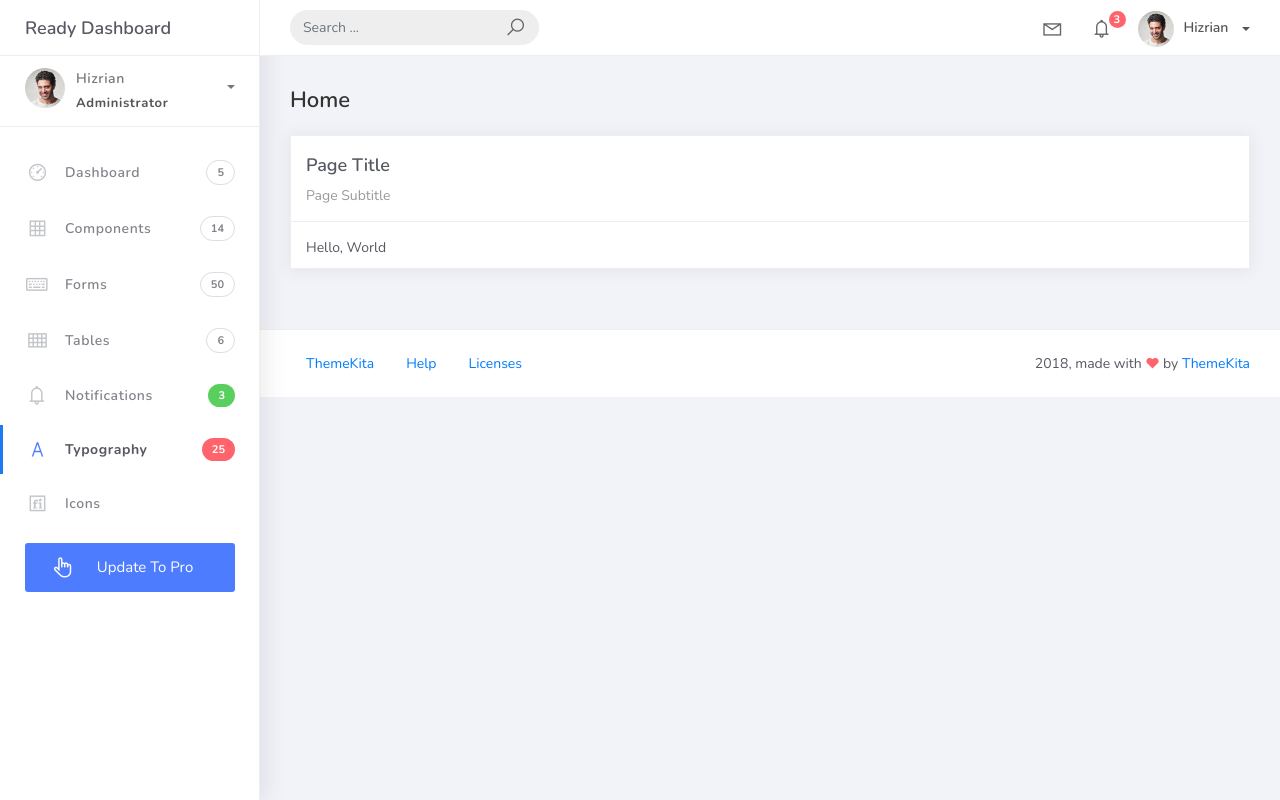
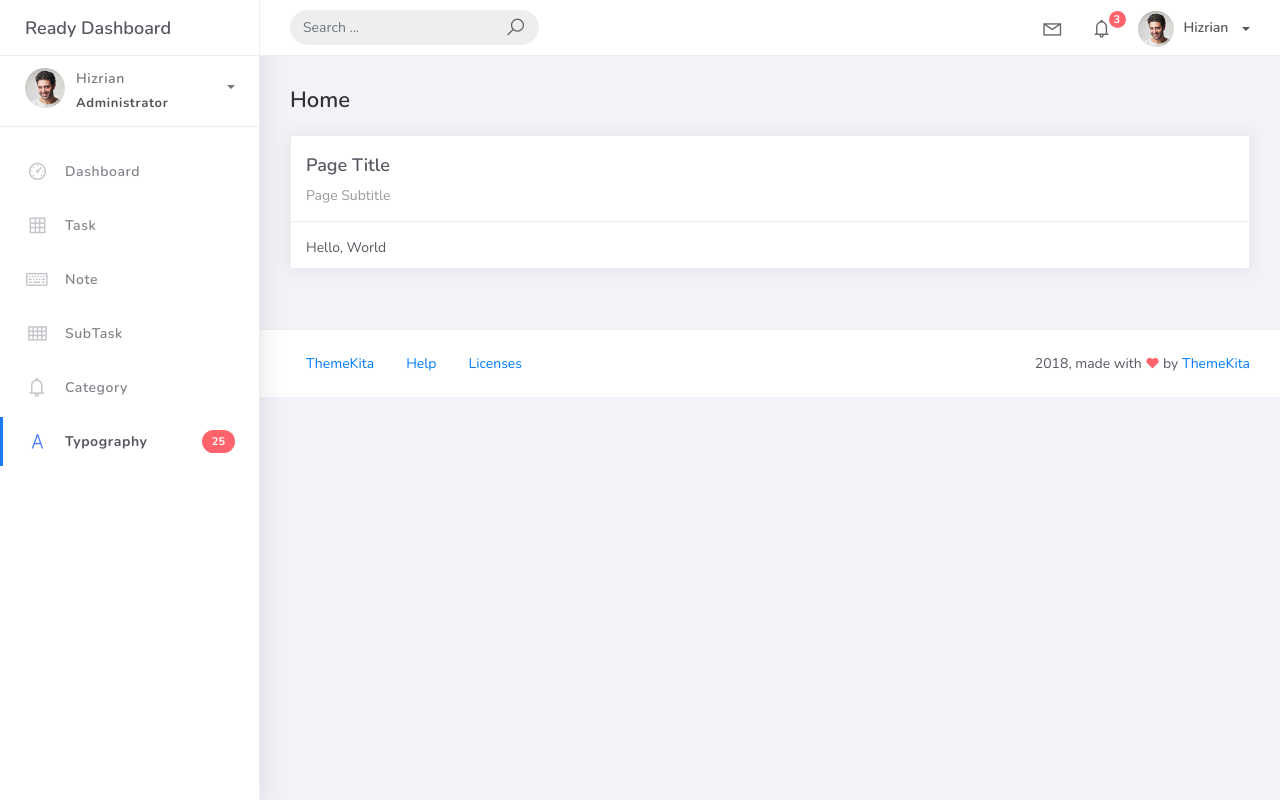
Before and after one commit to ravendotnet/hangarin, a Django app: page / in a window 1280 px wide. Run offline with Django 5.2, Linux system fonts and the light colour scheme; some libraries are stand-ins or nearby versions.

Commit message:
proceeded with module django 04 - modified base.html

```diff
--- a/projectsite/templates/base.html
+++ b/projectsite/templates/base.html
@@ -111,7 +111,8 @@
 							<ul class="dropdown-menu dropdown-user">
 								<li>
 									<div class="user-box">
-										<div class="u-img"><img src="assets/img/profile.jpg" alt="user"></div>
+										<!--<div class="u-img"><img src="assets/img/profile.jpg" alt="user"></div>-->
+                                        <div class="u-img"><img src="{% static 'img/profile.jpg' %}" alt="user"></div>
 										<div class="u-text">
 											<h4>Hizrian</h4>
 											<p class="text-muted">hello@themekita.com</p><a href="profile.html" class="btn btn-rounded btn-danger btn-sm">View Profile</a></div>
@@ -136,7 +137,8 @@
 				<div class="scrollbar-inner sidebar-wrapper">
 					<div class="user">
 						<div class="photo">
-							<img src="assets/img/profile.jpg">
+							<!--<img src="assets/img/profile.jpg">-->
+                            <img src="{% static 'img/profile.jpg' %}" alt="user-img" width="36" class="img-circle">
 						</div>
 						<div class="info">
 							<a class="" data-toggle="collapse" href="#collapseExample" aria-expanded="true">
@@ -174,35 +176,39 @@
 							<a href="index.html">
 								<i class="la la-dashboard"></i>
 								<p>Dashboard</p>
-								<span class="badge badge-count">5</span>
+								<!--<span class="badge badge-count">5</span>-->
 							</a>
 						</li>
 						<li class="nav-item">
 							<a href="components.html">
 								<i class="la la-table"></i>
-								<p>Components</p>
-								<span class="badge badge-count">14</span>
+                                <p>Task</p>
+								<!--<p>Components</p>
+								<span class="badge badge-count">14</span>-->
 							</a>
 						</li>
 						<li class="nav-item">
 							<a href="forms.html">
 								<i class="la la-keyboard-o"></i>
-								<p>Forms</p>
-								<span class="badge badge-count">50</span>
+                                <p>Note</p>
+								<!--<p>Forms</p>
+								<span class="badge badge-count">50</span>-->
 							</a>
 						</li>
 						<li class="nav-item">
 							<a href="tables.html">
 								<i class="la la-th"></i>
-								<p>Tables</p>
-								<span class="badge badge-count">6</span>
+                                <p>SubTask</p>
+								<!--<p>Tables</p>
+								<span class="badge badge-count">6</span>-->
 							</a>
 						</li>
 						<li class="nav-item">
 							<a href="notifications.html">
 								<i class="la la-bell"></i>
-								<p>Notifications</p>
-								<span class="badge badge-success">3</span>
+                                <p>Category</p>
+								<!--<p>Notifications</p>
+								<span class="badge badge-success">3</span>-->
 							</a>
 						</li>
 						<li class="nav-item active">
@@ -212,7 +218,7 @@
 								<span class="badge badge-danger">25</span>
 							</a>
 						</li>
-						<li class="nav-item">
+						<!--<li class="nav-item">
 							<a href="icons.html">
 								<i class="la la-fonticons"></i>
 								<p>Icons</p>
@@ -223,7 +229,7 @@
 								<i class="la la-hand-pointer-o"></i>
 								<p>Update To Pro</p>
 							</button>
-						</li>
+						</li>-->
 					</ul>
 				</div>
 			</div>
```
